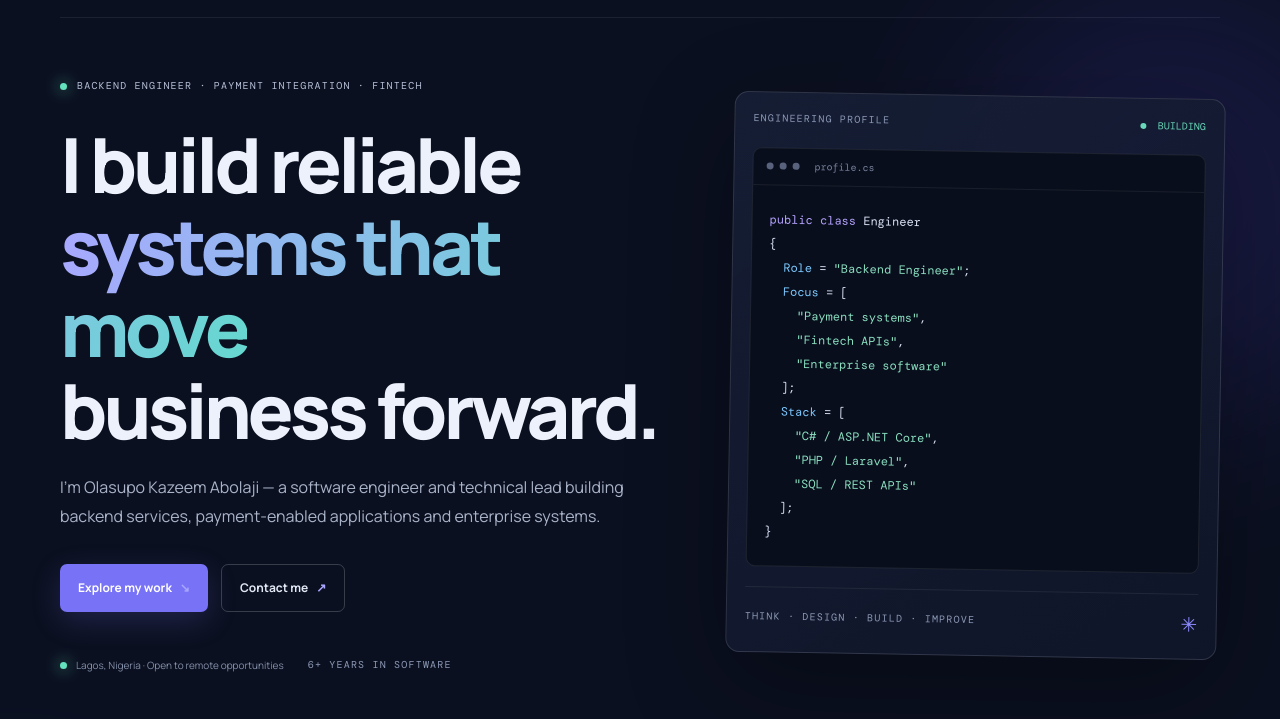
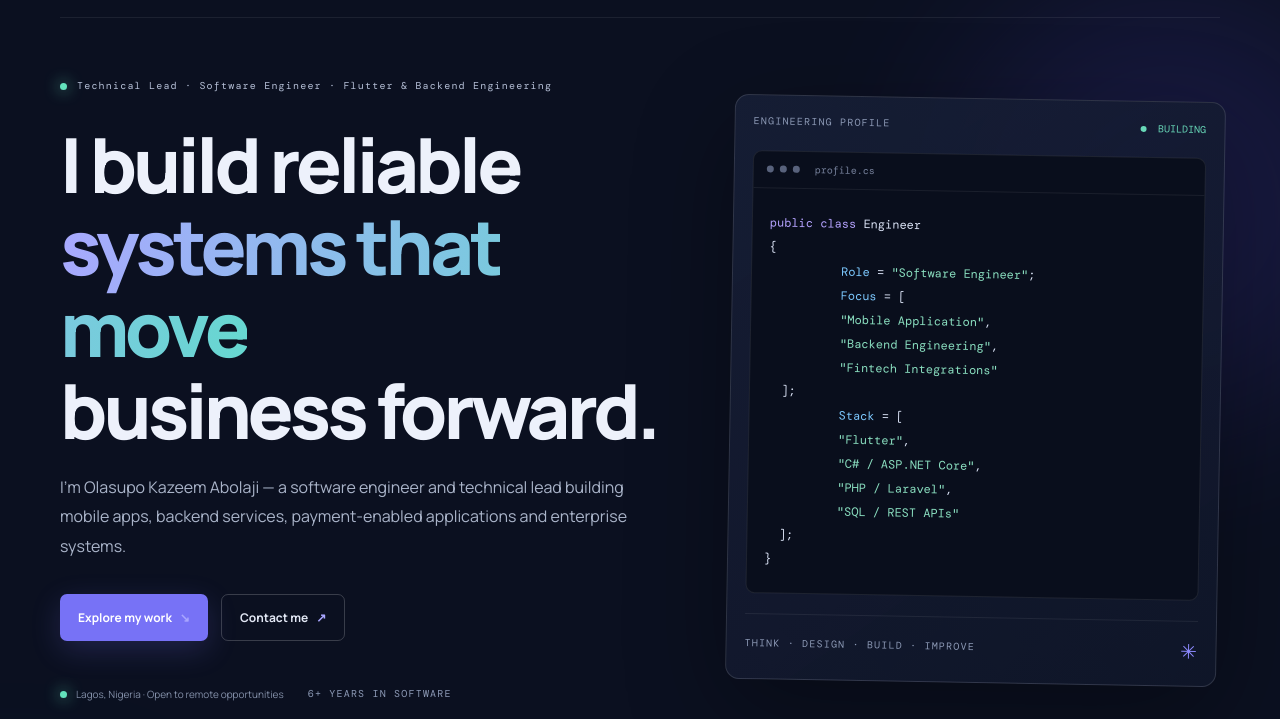
Before and after one commit to Shupscom/shupscom.github.io, a plain HTML site: page index.html in a window 1280 px wide. Shown: the part 64-783 px from the top of the page. Drawn offline with nearby package versions, Linux system fonts and the light colour scheme.

Commit message:
new website update

```diff
--- a/index.html
+++ b/index.html
@@ -24,9 +24,9 @@
   <main>
     <section class="hero section-wrap" id="home">
       <div class="hero-copy">
-        <div class="eyebrow"><span class="pulse"></span> BACKEND ENGINEER · PAYMENT INTEGRATION · FINTECH</div>
+          <div class="eyebrow"><span class="pulse"></span> Technical Lead · Software Engineer · Flutter & Backend Engineering </div>
         <h1>I build reliable<br><span class="gradient-text">systems that move</span><br>business forward.</h1>
-        <p class="hero-lead">I'm Olasupo Kazeem Abolaji — a software engineer and technical lead building backend services, payment-enabled applications and enterprise systems.</p>
+        <p class="hero-lead">I'm Olasupo Kazeem Abolaji — a software engineer and technical lead building mobile apps, backend services, payment-enabled applications and enterprise systems.</p>
         <div class="hero-actions">
           <a class="button button-primary" href="#projects">Explore my work <span>↘</span></a>
           <a class="button button-quiet" href="mailto:olasupokazeem@gmail.com">Contact me <span>↗</span></a>
@@ -39,16 +39,17 @@
           <div class="code-head"><span></span><span></span><span></span><small>profile.cs</small></div>
           <pre><span class="code-purple">public class</span> Engineer
 {
-  <span class="code-blue">Role</span> = <span class="code-green">"Backend Engineer"</span>;
-  <span class="code-blue">Focus</span> = [
-    <span class="code-green">"Payment systems"</span>,
-    <span class="code-green">"Fintech APIs"</span>,
-    <span class="code-green">"Enterprise software"</span>
+          <span class="code-blue">Role</span> = <span class="code-green">"Software Engineer"</span>;
+          <span class="code-blue">Focus</span> = [
+          <span class="code-green">"Mobile Application"</span>,
+          <span class="code-green">"Backend Engineering"</span>,
+          <span class="code-green">"Fintech Integrations"</span>
   ];
-  <span class="code-blue">Stack</span> = [
-    <span class="code-green">"C# / ASP.NET Core"</span>,
-    <span class="code-green">"PHP / Laravel"</span>,
-    <span class="code-green">"SQL / REST APIs"</span>
+          <span class="code-blue">Stack</span> = [
+          <span class="code-green">"Flutter"</span>,
+          <span class="code-green">"C# / ASP.NET Core"</span>,
+          <span class="code-green">"PHP / Laravel"</span>,
+          <span class="code-green">"SQL / REST APIs"</span>
   ];
 }</pre>
         </div>
@@ -76,8 +77,8 @@
     <section class="section section-wrap" id="expertise">
       <div class="section-heading"><div><div class="section-kicker">02 — WHAT I DO</div><h2>Core expertise</h2></div><p>Practical engineering across APIs, payments and business-critical applications.</p></div>
       <div class="expertise-grid">
+           <article class="expertise-card featured"><span class="card-number">02</span><div class="line-icon">↔</div><h3>Mobile Apps</h3><p>Experience with fintech products and payment-related workflows, including card funding, payment verification and operational fulfilment.</p><div class="tags"><span>Card funding</span><span>Payment verification</span><span>Fintech</span></div></article>
         <article class="expertise-card"><span class="card-number">01</span><div class="line-icon">⌘</div><h3>Backend & API Engineering</h3><p>Building application services, REST APIs, business logic and integrations with maintainability and reliability in mind.</p><div class="tags"><span>C#</span><span>ASP.NET Core</span><span>Laravel</span><span>REST APIs</span></div></article>
-        <article class="expertise-card featured"><span class="card-number">02</span><div class="line-icon">↔</div><h3>Payments & Fintech</h3><p>Experience with fintech products and payment-related workflows, including card funding, payment verification and operational fulfilment.</p><div class="tags"><span>Card funding</span><span>Payment verification</span><span>Fintech</span></div></article>
         <article class="expertise-card"><span class="card-number">03</span><div class="line-icon">▦</div><h3>Enterprise Integration</h3><p>Connecting business applications and supporting operational systems across factory and enterprise environments.</p><div class="tags"><span>NAV</span><span>SAP</span><span>Automation</span></div></article>
         <article class="expertise-card"><span class="card-number">04</span><div class="line-icon">◈</div><h3>Technical Leadership</h3><p>Contributing to technical direction while remaining hands-on with implementation, delivery and application support.</p><div class="tags"><span>Technical direction</span><span>Delivery</span><span>Problem solving</span></div></article>
       </div>
@@ -86,8 +87,8 @@
     <section class="section section-wrap" id="experience">
       <div class="section-heading"><div><div class="section-kicker">03 — CAREER</div><h2>Experience that delivers</h2></div><p>A selection of roles and outcomes across software products and enterprise environments.</p></div>
       <div class="timeline">
-        <article class="timeline-item"><div class="timeline-date">JAN 2022 — PRESENT</div><div class="timeline-content"><div class="role-row"><h3>Mobile Developer · Backend Integration</h3><span class="company">Seven Bottling Company</span></div><ul><li>Contributed to Tango payment integration covering card funding and payment verification, connected to fuel dispensing operations.</li><li>Developed and supported factory applications covering security checking, fuel management and production management.</li><li>Built a queue management solution that reduced customer waiting times by 40%.</li><li>Supported the Microsoft Dynamics NAV to SAP migration and maintained applications across the enterprise systems.</li><li>Automated factory processes, contributing to improved efficiency and a reported 20% reduction in theft.</li></ul><div class="tags"><span>Flutter</span><span>C#</span><span>ASP.NET</span><span>Tango</span></div></div></article>
-        <article class="timeline-item"><div class="timeline-date">MAR 2020 — DEC 2021</div><div class="timeline-content"><div class="role-row"><h3>Mobile Developer</h3><span class="company">Sterling Bank</span></div><ul><li>Worked on AltPay, a fintech application serving merchants, agents and customers.</li><li>Contributed to Specta, an online lending platform, and cross-platform educational marketplace applications.</li><li>Contributed to an event management system that increased engagement by 40%.</li><li>Worked on SterlingPro integration and iOS deployment.</li></ul><div class="tags"><span>Flutter</span><span>C#</span><span>ASP.NET</span><span>Fintech</span></div></div></article>
+        <article class="timeline-item"><div class="timeline-date">JAN 2024 — PRESENT</div><div class="timeline-content"><div class="role-row"><h3>Mobile Developer · Backend Integration</h3><span class="company">Seven Bottling Company</span></div><ul><li>Contributed to Tango payment integration covering card funding and payment verification, connected to fuel dispensing operations.</li><li>Developed and supported factory applications covering security checking, fuel management and production management.</li><li>Built a queue management solution that reduced customer waiting times by 40%.</li><li>Supported the Microsoft Dynamics NAV to SAP migration and maintained applications across the enterprise systems.</li><li>Automated factory processes, contributing to improved efficiency and a reported 20% reduction in theft.</li></ul><div class="tags"><span>Flutter</span><span>C#</span><span>ASP.NET</span><span>Tango</span></div></div></article>
+        <article class="timeline-item"><div class="timeline-date">MAR 2020 — DEC 2023</div><div class="timeline-content"><div class="role-row"><h3>Mobile Developer</h3><span class="company">Sterling Bank</span></div><ul><li>Worked on AltPay, a fintech application serving merchants, agents and customers.</li><li>Contributed to Specta, an online lending platform, and cross-platform educational marketplace applications.</li><li>Contributed to an event management system that increased engagement by 40%.</li><li>Worked on SterlingPro integration and iOS deployment.</li></ul><div class="tags"><span>Flutter</span><span>C#</span><span>ASP.NET</span><span>Fintech</span></div></div></article>
         <article class="timeline-item"><div class="timeline-date">OCT 2018 — PRESENT</div><div class="timeline-content"><div class="role-row"><h3>Technical Lead</h3><span class="company">Mediavine Consult</span></div><ul><li>Developed and maintained the Seraph Stories digital media platform.</li><li>Built Seraph Mobile for Android and iOS.</li><li>Contributed to technical direction and digital strategy while delivering backend and application code.</li></ul><div class="tags"><span>Laravel</span><span>PHP</span><span>Flutter</span></div></div></article>
         <article class="timeline-item"><div class="timeline-date">FEB 2019 — MAR 2020</div><div class="timeline-content"><div class="role-row"><h3>Software Engineer</h3><span class="company">Longbridge Technologies</span></div><ul><li>Developed backend functionality for the Wawooh fashion e-commerce platform and WordPress integrations.</li><li>Worked on the Channel Module of a banking Branch Console project.</li><li>Contributed to converting Connect 24 scripts to JavaScript for Heritage Bank.</li></ul><div class="tags"><span>Laravel</span><span>Spring Boot</span><span>JavaScript</span><span>WordPress</span></div></div></article>
       </div>
```
